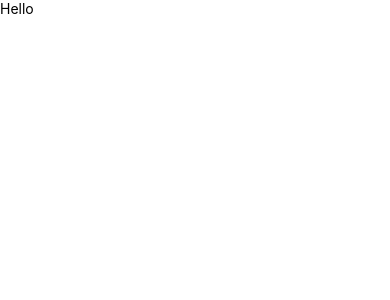
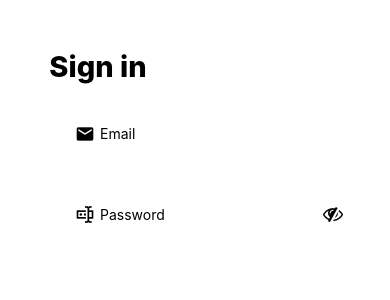
Before and after one commit to Rishabh11200/Registration_Module, a React Native app: screen /signIn in a window 390 px wide. Shown: the top 300 px of the page. Built offline with nearby package versions, Linux system fonts and the light colour scheme.

Commit message:
Added till signin page

```diff
--- a/package.json
+++ b/package.json
@@ -11,11 +11,13 @@
   },
   "dependencies": {
     "@react-navigation/native": "^6.0.6",
+    "@react-navigation/native-stack": "^6.2.5",
     "react": "17.0.2",
     "react-native": "0.66.4",
     "react-native-safe-area-context": "^3.3.2",
     "react-native-screens": "^3.10.1",
-    "react-native-splash-screen": "^3.3.0"
+    "react-native-splash-screen": "^3.3.0",
+    "react-native-vector-icons": "^9.0.0"
   },
   "devDependencies": {
     "@babel/core": "^7.16.0",
--- a/src/App.js
+++ b/src/App.js
@@ -1,18 +1,12 @@
 import React, {useEffect} from 'react';
 import {SafeAreaView, StyleSheet, Text, View} from 'react-native';
 import SplashScreen from 'react-native-splash-screen';
-
+import NavigationOfAllScreens from './pages/NavigationOfAllScreens';
 const App = () => {
   useEffect(() => {
     SplashScreen.hide();
   }, []);
-  return (
-    <SafeAreaView>
-      <View>
-        <Text>Hello</Text>
-      </View>
-    </SafeAreaView>
-  );
+  return <NavigationOfAllScreens />;
 };
 
 export default App;
--- /dev/null
+++ b/src/components/inputs/emailInput.js
@@ -0,0 +1,54 @@
+import React, {useState} from 'react';
+import {SafeAreaView, TextInput, StyleSheet, View} from 'react-native';
+import MaterialIcon from 'react-native-vector-icons/MaterialIcons';
+import screenDetails from '../../constants/screenDetails';
+
+export default function EmailInputText(props) {
+  const Screen = screenDetails();
+  const styles = StyleSheet.create({
+    container: {
+      flexDirection: 'row',
+      elevation: 10,
+      padding: 10,
+      margin: 20,
+      borderRadius: 90,
+      backgroundColor: 'white',
+    },
+    icon: {
+      marginHorizontal: 5,
+      alignSelf: 'center',
+      justifyContent: 'center',
+      color: 'black',
+    },
+    insideTextInput: {
+      flex: 1,
+      color: 'black',
+    },
+  });
+  return (
+    <View style={styles.container}>
+      <MaterialIcon style={styles.icon} name="email" size={20} />
+      <TextInput
+        style={styles.insideTextInput}
+        placeholder={props.name}
+        fontSize={Screen.up ? Screen.fps : Screen.fls}
+        keyboardType="email-address"
+        onChangeText={text => props.func(text)}
+        defaultValue={props.value}
+      />
+      {/* {this.state.errorEmail === true ? (
+        <Icon
+          style={[styles.icon, {color: 'red'}]}
+          name="exclamation-circle"
+          size={20}
+        />
+      ) : this.state.blankCheck === true ? (
+        <Icon
+          style={[styles.icon, {color: 'red'}]}
+          name="exclamation-circle"
+          size={20}
+        />
+      ) : null} */}
+    </View>
+  );
+}
--- /dev/null
+++ b/src/components/inputs/passInput.js
@@ -0,0 +1,62 @@
+import React, {useState} from 'react';
+import {SafeAreaView, TextInput, StyleSheet, View} from 'react-native';
+import Icon from 'react-native-vector-icons/MaterialCommunityIcons';
+import FontAwesome from 'react-native-vector-icons/FontAwesome';
+import screenDetails from '../../constants/screenDetails';
+
+export default function PassInput(props) {
+  const Screen = screenDetails();
+  const [visibility, setvisibility] = useState(false);
+  const styles = StyleSheet.create({
+    container: {
+      flexDirection: 'row',
+      elevation: 10,
+      padding: 10,
+      margin: 20,
+      borderRadius: 90,
+      backgroundColor: 'white',
+    },
+    icon: {
+      marginHorizontal: 5,
+      alignSelf: 'center',
+      justifyContent: 'center',
+      color: 'black',
+    },
+    insideTextInput: {
+      flex: 1,
+      color: 'black',
+    },
+  });
+  return (
+    <View style={styles.container}>
+      <Icon style={styles.icon} name="form-textbox-password" size={20} />
+      <TextInput
+        style={styles.insideTextInput}
+        placeholder={props.name}
+        fontSize={Screen.up ? Screen.fps : Screen.fls}
+        onChangeText={text => props.func(text)}
+        defaultValue={props.value}
+        secureTextEntry={!visibility}
+      />
+      <FontAwesome
+        style={styles.icon}
+        name={!visibility ? 'eye-slash' : 'eye'}
+        size={20}
+        onPress={() => setvisibility(!visibility)}
+      />
+      {/* {this.state.errorEmail === true ? (
+        <Icon
+          style={[styles.icon, {color: 'red'}]}
+          name="exclamation-circle"
+          size={20}
+        />
+      ) : this.state.blankCheck === true ? (
+        <Icon
+          style={[styles.icon, {color: 'red'}]}
+          name="exclamation-circle"
+          size={20}
+        />
+      ) : null} */}
+    </View>
+  );
+}
--- /dev/null
+++ b/src/constants/screenDetails.js
@@ -0,0 +1,26 @@
+import React, {useState, useEffect} from 'react';
+import {Dimensions, Platform} from 'react-native';
+
+export default function screenDetails() {
+  const [screen, setScreen] = useState(Dimensions.get('screen'));
+  useEffect(() => {
+    const subscription = answer => {
+      setScreen(answer.screen);
+    };
+    const event = Dimensions.addEventListener('change', subscription);
+    return () => event.remove();
+  }, []);
+
+  let potrait = screen.height > screen.width;
+  let fPotraitSize = (screen.width * 4.9) / 100;
+  let fLandscapeSize = (screen.width * 3) / 100;
+  const screenDetails = {
+    platform: Platform.OS,
+    height: screen.height,
+    width: screen.width,
+    up: potrait,
+    fps: fPotraitSize,
+    fls: fLandscapeSize,
+  };
+  return screenDetails;
+}
--- /dev/null
+++ b/src/constants/validations.js
@@ -0,0 +1,12 @@
+import React from 'react';
+
+export function isEmailCheck(email) {
+  let emailVerified = true;
+  let regEx = /^\w+([\.-]?\w+)*@\w+([\.-]?\w+)*(\.\w\w+)+$/;
+  if (email == '') {
+    emailVerified = false;
+  } else if (!regEx.test(email)) {
+    emailVerified = false;
+  }
+  return emailVerified;
+}
--- /dev/null
+++ b/src/pages/NavigationOfAllScreens.js
@@ -0,0 +1,20 @@
+import React from 'react';
+import {NavigationContainer} from '@react-navigation/native';
+import {createNativeStackNavigator} from '@react-navigation/native-stack';
+import {SafeAreaView, ScrollView, StyleSheet, Text, View} from 'react-native';
+import signIn from '../screens/authentication/signIn';
+
+const Stack = createNativeStackNavigator();
+
+const NavigationOfAllScreens = () => {
+  return (
+    <NavigationContainer>
+      <Stack.Navigator>
+        <Stack.Group screenOptions={{headerShown: false}}>
+          <Stack.Screen name="signIn" component={signIn} />
+        </Stack.Group>
+      </Stack.Navigator>
+    </NavigationContainer>
+  );
+};
+export default NavigationOfAllScreens;
--- /dev/null
+++ b/src/screens/authentication/signIn.js
@@ -0,0 +1,44 @@
+import React, {useState} from 'react';
+import {SafeAreaView, ScrollView, StyleSheet, Text, View} from 'react-native';
+import screenDetails from '../../constants/screenDetails';
+import EmailInputText from '../../components/inputs/emailInput';
+import PassInput from '../../components/inputs/passInput';
+import {isEmailCheck} from '../../constants/validations';
+
+const signIn = () => {
+  const [emailText, setemailText] = useState('');
+  const [passText, setpassText] = useState('');
+  const screen = screenDetails();
+  function onTypeEmail(text) {
+    setemailText(text);
+  }
+  function onTypePass(text) {
+    setpassText(text);
+  }
+  return (
+    <SafeAreaView style={styles.container(screen)}>
+      <ScrollView>
+        <Text style={styles.headingText(screen)}>Sign in</Text>
+        <EmailInputText name="Email" value={emailText} func={onTypeEmail} />
+        <PassInput name="Password" value={passText} func={onTypePass} />
+      </ScrollView>
+    </SafeAreaView>
+  );
+};
+
+const styles = StyleSheet.create({
+  container: screen => ({
+    flex: 1,
+    flexDirection: screen.up ? 'column' : 'row',
+    justifyContent: 'flex-start',
+    padding: screen.up ? screen.width * 0.05 : screen.width * 0.05,
+    backgroundColor: 'white',
+  }),
+  headingText: screen => ({
+    fontSize: screen.up ? screen.fps + 5 : screen.fls + 5,
+    color: 'black',
+    padding: '3%',
+    fontWeight: '800',
+  }),
+});
+export default signIn;
```
Also changed, not shown: 22 other files (tests, documents, lock files or other folders).
